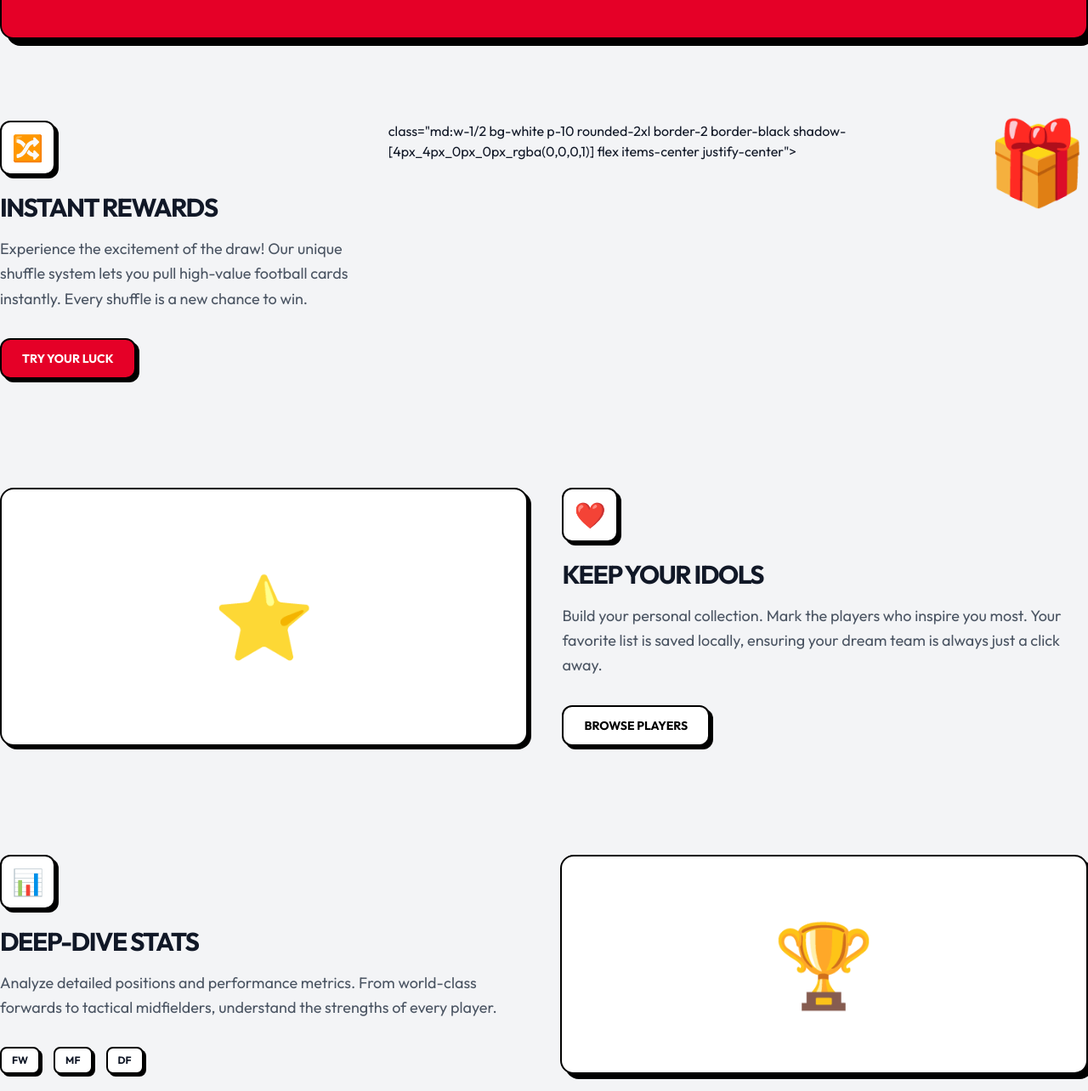
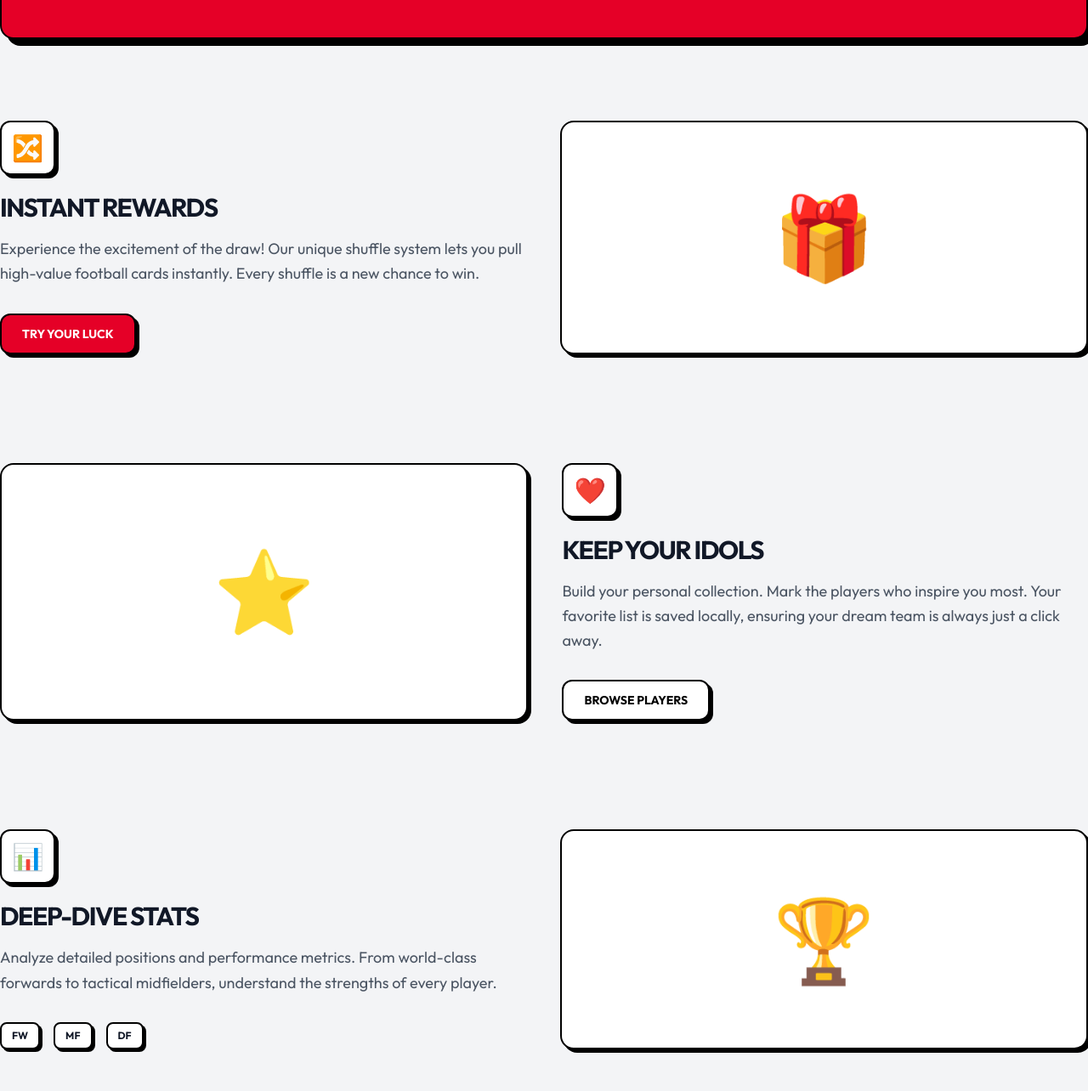
Before and after one commit to erdinhrmwn/milestone-project-01, a plain HTML site: page index.html in a window 1280 px wide. Shown: the part 396-1680 px from the top of the page at 85% size. Drawn offline with nearby package versions, Linux system fonts and the light colour scheme.

Commit message:
fix: correct HTML structure and adjust shadow styling for consistency in index.html

```diff
--- a/index.html
+++ b/index.html
@@ -98,11 +98,11 @@
                 </p>
                 <div>
                     <a href="reward.html"
-                        class="inline-block bg-[#e50027] text-white px-6 py-3 rounded-xl font-black text-sm uppercase border-2 border-black shadow-[4px_4px_0px_0px_rgba(0,0,0,1)] hover:-translate-x-1 hover:-translate-y-1 hover:shadow-[6px_6px_0px_0px_rgba(0,0,0,1)] active:translate-x-1 active:translate-y-1 active:shadow-none transition-all">Try
+class="inline-block bg-[#e50027] text-white px-6 py-3 rounded-xl font-black text-sm uppercase border-2 border-black shadow-[4px_4px_0px_0px_rgba(0,0,0,1)] hover:-translate-x-1 hover:-translate-y-1 hover:shadow-[6px_6px_0px_0px_rgba(0,0,0,1)] active:translate-x-1 active:translate-y-1 active:shadow-none transition-all">Try
                         Your Luck</a>
                 </div>
             </div>
-            class="md:w-1/2 bg-white p-10 rounded-2xl border-2 border-black shadow-[4px_4px_0px_0px_rgba(0,0,0,1)] flex items-center justify-center">
+            <div class="md:w-1/2 bg-white p-10 rounded-2xl border-2 border-black shadow-[4px_4px_0px_0px_rgba(0,0,0,1)] flex items-center justify-center">
                 <div class="text-8xl">🎁</div>
             </div>
         </section>
@@ -152,7 +152,7 @@
                 </div>
             </div>
             <div
-                class="md:w-1/2 bg-white p-10 rounded-2xl border-2 border-black shadow-[6px_6px_0px_0px_rgba(0,0,0,1)] flex items-center justify-center">
+                class="md:w-1/2 bg-white p-10 rounded-2xl border-2 border-black shadow-[4px_4px_0px_0px_rgba(0,0,0,1)] flex items-center justify-center">
                 <div class="text-8xl">🏆</div>
             </div>
         </section>
```
